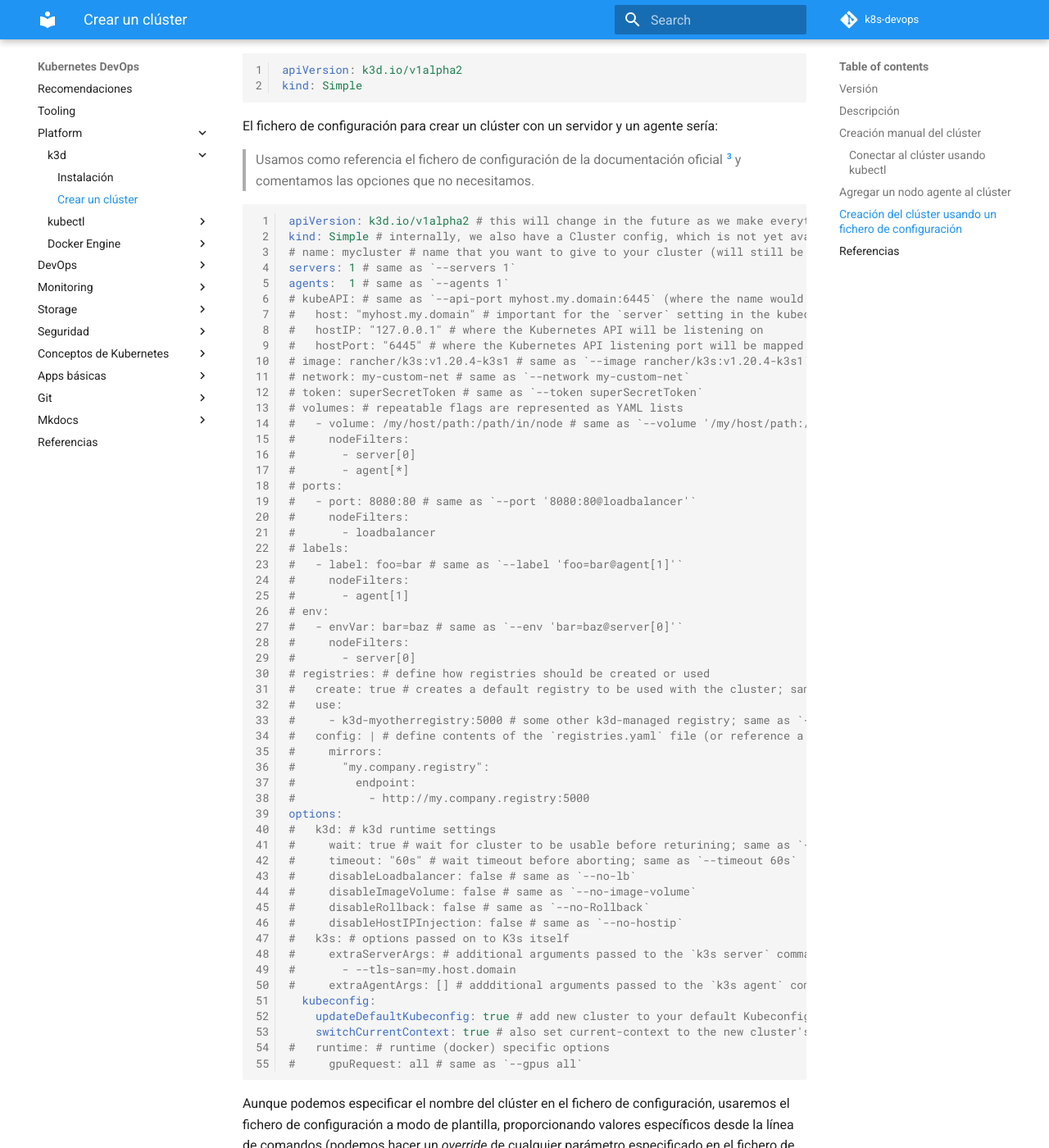
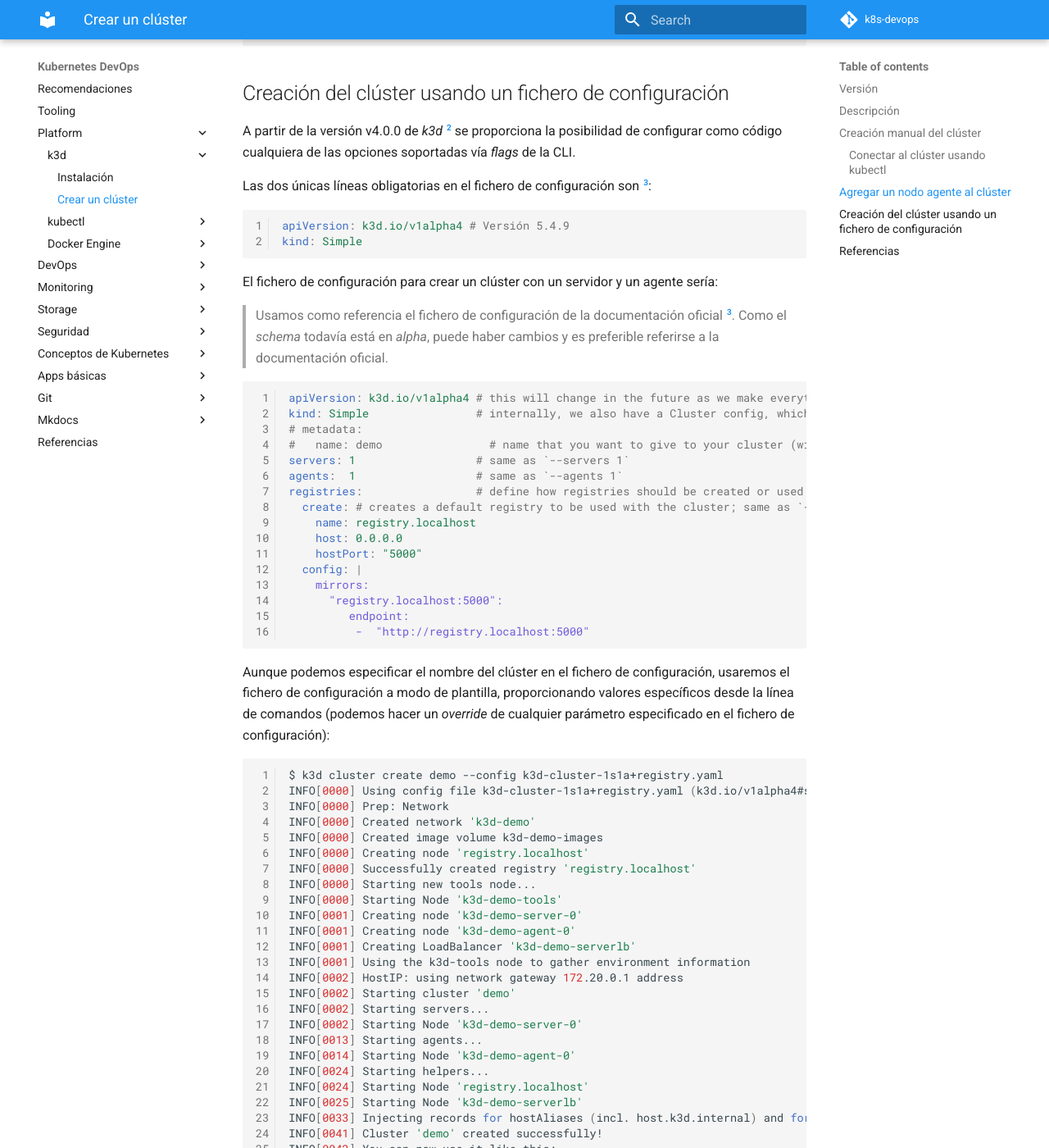
Before and after one commit to onthedock/k8s-devops, an MkDocs documentation site: the page built from docs/platform/k3d/crear-cluster.md, in a window 1280 px wide and 1400 px high, scrolled down 2815 px. Shown: the whole window at 82% size. Built offline with MkDocs 1.6.1 and Material for MkDocs 9.7.7, drawn with Linux system fonts in a browser that asks for light colours; comment, search, counter and statistics services are not loaded; some of the changed text lies outside the part shown.

Commit message:
doc: actualizar instrucciones a la versión 5.4.9 (incluyendo despliegue del registry)

````diff
--- a/docs/platform/k3d/crear-cluster.md
+++ b/docs/platform/k3d/crear-cluster.md
@@ -4,8 +4,8 @@
 
 ```bash
 $ k3d --version
-k3d version v4.2.0
-k3s version v1.20.2-k3s1 (default)
+k3d version v5.4.9
+k3s version v1.25.7-k3s1 (default)
 ```
 
 ## Descripción
@@ -25,26 +25,30 @@ Inicialmente creamos sólo un nodo agente. Más adelante crearemos nodos adicion
 Para crear un clúster llamado `dev-cluster` con un nodo servidor y un nodo agente, usamos el comando:
 
 ```bash
-$ k3d cluster create dev-cluster -s 1 -a 1
+$$ k3d cluster create demo-cluster --servers 1 --agents 1
 INFO[0000] Prep: Network
-INFO[0000] Created network 'k3d-dev-cluster'
-INFO[0000] Created volume 'k3d-dev-cluster-images'
-INFO[0001] Creating node 'k3d-dev-cluster-server-0'
-INFO[0001] Creating node 'k3d-dev-cluster-agent-0'
-INFO[0001] Creating LoadBalancer 'k3d-dev-cluster-serverlb'
-INFO[0001] Starting cluster 'dev-cluster'
-INFO[0001] Starting servers...
-INFO[0001] Starting Node 'k3d-dev-cluster-server-0'
-INFO[0010] Starting agents...
-INFO[0010] Starting Node 'k3d-dev-cluster-agent-0'
-INFO[0023] Starting helpers...
-INFO[0023] Starting Node 'k3d-dev-cluster-serverlb'
-INFO[0024] (Optional) Trying to get IP of the docker host and inject it into the cluster as 'host.k3d.internal' for easy access
-INFO[0030] Successfully added host record to /etc/hosts in 3/3 nodes and to the CoreDNS ConfigMap
-INFO[0030] Cluster 'dev-cluster' created successfully!
-INFO[0030] --kubeconfig-update-default=false --> sets --kubeconfig-switch-context=false
-INFO[0030] You can now use it like this:
-kubectl config use-context k3d-dev-cluster
+INFO[0000] Created network 'k3d-demo-cluster'
+INFO[0000] Created image volume k3d-demo-cluster-images
+INFO[0000] Starting new tools node...
+INFO[0001] Creating node 'k3d-demo-cluster-server-0'
+INFO[0001] Pulling image 'ghcr.io/k3d-io/k3d-tools:5.4.9'
+INFO[0003] Pulling image 'docker.io/rancher/k3s:v1.25.7-k3s1'
+INFO[0005] Starting Node 'k3d-demo-cluster-tools'
+INFO[0023] Creating node 'k3d-demo-cluster-agent-0'
+INFO[0023] Creating LoadBalancer 'k3d-demo-cluster-serverlb'
+INFO[0024] Pulling image 'ghcr.io/k3d-io/k3d-proxy:5.4.9'
+INFO[0036] Using the k3d-tools node to gather environment information
+INFO[0037] HostIP: using network gateway 172.18.0.1 address
+INFO[0037] Starting cluster 'demo-cluster'
+INFO[0037] Starting servers...
+INFO[0037] Starting Node 'k3d-demo-cluster-server-0'
+INFO[0046] Starting agents...
+INFO[0047] Starting Node 'k3d-demo-cluster-agent-0'
+INFO[0056] Starting helpers...
+INFO[0057] Starting Node 'k3d-demo-cluster-serverlb'
+INFO[0064] Injecting records for hostAliases (incl. host.k3d.internal) and for 3 network members into CoreDNS configmap...
+INFO[0068] Cluster 'demo-cluster' created successfully!
+INFO[0068] You can now use it like this:
 kubectl cluster-info
 ```
 
@@ -52,18 +56,18 @@ Validamos que el clúster se ha creado con:
 
 ```bash
 $ k3d cluster list
-NAME          SERVERS   AGENTS   LOADBALANCER
-dev-cluster   1/1       1/1      true
+NAME           SERVERS   AGENTS   LOADBALANCER
+demo-cluster   1/1       1/1      true
 ```
 
 Como los nodos de este clúster son contenedores Docker, también podemos validarlo directamente con:
 
 ```bash
 $ docker ps
-CONTAINER ID   IMAGE                      COMMAND                  CREATED              STATUS              PORTS                             NAMES
-311f7f0cf5dc   rancher/k3d-proxy:v4.2.0   "/bin/sh -c nginx-pr…"   About a minute ago   Up About a minute   80/tcp, 0.0.0.0:32945->6443/tcp   k3d-dev-cluster-serverlb
-81521d5ea62f   rancher/k3s:v1.20.2-k3s1   "/bin/k3s agent"         About a minute ago   Up About a minute                                     k3d-dev-cluster-agent-0
-d995147a0d08   rancher/k3s:v1.20.2-k3s1   "/bin/k3s server --t…"   About a minute ago   Up About a minute                                     k3d-dev-cluster-server-0
+CONTAINER ID   IMAGE                            COMMAND                  CREATED              STATUS              PORTS                             NAMES
+de2a9e200126   ghcr.io/k3d-io/k3d-proxy:5.4.9   "/bin/sh -c nginx-pr…"   About a minute ago   Up About a minute   80/tcp, 0.0.0.0:41753->6443/tcp   k3d-demo-cluster-serverlb
+e22006910048   rancher/k3s:v1.25.7-k3s1         "/bin/k3d-entrypoint…"   About a minute ago   Up About a minute                                     k3d-demo-cluster-agent-0
+0cb8f1af7040   rancher/k3s:v1.25.7-k3s1         "/bin/k3d-entrypoint…"   About a minute ago   Up About a minute                                     k3d-demo-cluster-server-0
 ```
 
 Como vemos, además de los nodos servidor y agente, se despliega un tercer contenedor que nos proporciona un balanceador.
@@ -84,35 +88,41 @@ Comprueba cuál es el contexto activo mediante:
 
 ```bash
 $ kubectl config current-context
-k3d-dev-cluster
+k3d-demo-cluster
 ```
 
 ## Agregar un nodo agente al clúster
 
 *k3d* proporciona el comando `k3d node create` con el que añadiremos nuevos nodos al clúster.
 
-Para añadir un nodo agente al clúster `dev-cluster`:
+Para añadir un nodo agente al clúster `demo-cluster`:
 
 > *k3d* añade el prefijo `k3d-` y el sufijo `-0` (en realidad un índice para indicar el número de réplicas) al nombre que proporcionemos al nuevo nodo.
 
 ```bash
 $ k3d cluster list
-NAME          SERVERS   AGENTS   LOADBALANCER
-dev-cluster   1/1       1/1      true
-$ export CLUSTER_NAME=dev-cluster
-$ k3d node create dev-cluster-agent-1 --cluster $CLUSTER_NAME --role agent
-INFO[0000] Starting Node 'k3d-dev-cluster-agent-1-0'
+NAME           SERVERS   AGENTS   LOADBALANCER
+demo-cluster   1/1       1/1      true
+$ export CLUSTER_NAME=demo-cluster
+$ k3d node create $CLUSTER_NAME-agent-1 --cluster $CLUSTER_NAME --role agent
+INFO[0000] Adding 1 node(s) to the runtime local cluster 'demo-cluster'...
+INFO[0000] Using the k3d-tools node to gather environment information
+INFO[0000] Starting new tools node...
+INFO[0001] Starting Node 'k3d-demo-cluster-tools'
+INFO[0003] HostIP: using network gateway 172.18.0.1 address
+INFO[0004] Starting Node 'k3d-demo-cluster-agent-1-0'
+INFO[0010] Successfully created 1 node(s)!
 ```
 
 Validamos que se ha creado el nuevo nodo con el rol de agente:
 
 ```bash
-$ k3d node list
-NAME                        ROLE           CLUSTER       STATUS
-k3d-dev-cluster-agent-0     agent          dev-cluster   running
-k3d-dev-cluster-agent-1-0   agent          dev-cluster   running
-k3d-dev-cluster-server-0    server         dev-cluster   running
-k3d-dev-cluster-serverlb    loadbalancer   dev-cluster   running
+$ $ k3d node list
+NAME                         ROLE           CLUSTER        STATUS
+k3d-demo-cluster-agent-0     agent          demo-cluster   running
+k3d-demo-cluster-agent-1-0   agent          demo-cluster   running
+k3d-demo-cluster-server-0    server         demo-cluster   running
+k3d-demo-cluster-serverlb    loadbalancer   demo-cluster   running
 ```
 
 ## Creación del clúster usando un fichero de configuración
@@ -122,128 +132,74 @@ A partir de la versión v4.0.0 de *k3d* [^v4] se proporciona la posibilidad de c
 Las dos únicas líneas obligatorias en el fichero de configuración son [^required]:
 
 ```yaml
-apiVersion: k3d.io/v1alpha2
+apiVersion: k3d.io/v1alpha4 # Versión 5.4.9
 kind: Simple
 ```
 
 El fichero de configuración para crear un clúster con un servidor y un agente sería:
 
-> Usamos como referencia el fichero de configuración de la documentación oficial [^required] y comentamos las opciones que no necesitamos.
+> Usamos como referencia el fichero de configuración de la documentación oficial [^required].
+> Como el *schema* todavía está en *alpha*, puede haber cambios y es preferible referirse a la documentación oficial.
 
 ```yaml
-apiVersion: k3d.io/v1alpha2 # this will change in the future as we make everything more stable
-kind: Simple # internally, we also have a Cluster config, which is not yet available externally
-# name: mycluster # name that you want to give to your cluster (will still be prefixed with `k3d-`)
-servers: 1 # same as `--servers 1`
-agents:  1 # same as `--agents 1`
-# kubeAPI: # same as `--api-port myhost.my.domain:6445` (where the name would resolve to 127.0.0.1)
-#   host: "myhost.my.domain" # important for the `server` setting in the kubeconfig
-#   hostIP: "127.0.0.1" # where the Kubernetes API will be listening on
-#   hostPort: "6445" # where the Kubernetes API listening port will be mapped to on your host system
-# image: rancher/k3s:v1.20.4-k3s1 # same as `--image rancher/k3s:v1.20.4-k3s1`
-# network: my-custom-net # same as `--network my-custom-net`
-# token: superSecretToken # same as `--token superSecretToken`
-# volumes: # repeatable flags are represented as YAML lists
-#   - volume: /my/host/path:/path/in/node # same as `--volume '/my/host/path:/path/in/node@server[0];agent[*]'`
-#     nodeFilters:
-#       - server[0]
-#       - agent[*]
-# ports:
-#   - port: 8080:80 # same as `--port '8080:80@loadbalancer'`
-#     nodeFilters:
-#       - loadbalancer
-# labels:
-#   - label: foo=bar # same as `--label 'foo=bar@agent[1]'`
-#     nodeFilters:
-#       - agent[1]
-# env:
-#   - envVar: bar=baz # same as `--env 'bar=baz@server[0]'`
-#     nodeFilters:
-#       - server[0]
-# registries: # define how registries should be created or used
-#   create: true # creates a default registry to be used with the cluster; same as `--registry-create`
-#   use:
-#     - k3d-myotherregistry:5000 # some other k3d-managed registry; same as `--registry-use 'k3d-myotherregistry:5000'`
-#   config: | # define contents of the `registries.yaml` file (or reference a file); same as `--registry-config /path/to/config.yaml`
-#     mirrors:
-#       "my.company.registry":
-#         endpoint:
-#           - http://my.company.registry:5000
-options:
-#   k3d: # k3d runtime settings
-#     wait: true # wait for cluster to be usable before returining; same as `--wait` (default: true)
-#     timeout: "60s" # wait timeout before aborting; same as `--timeout 60s`
-#     disableLoadbalancer: false # same as `--no-lb`
-#     disableImageVolume: false # same as `--no-image-volume`
-#     disableRollback: false # same as `--no-Rollback`
-#     disableHostIPInjection: false # same as `--no-hostip`
-#   k3s: # options passed on to K3s itself
-#     extraServerArgs: # additional arguments passed to the `k3s server` command; same as `--k3s-server-arg`
-#       - --tls-san=my.host.domain
-#     extraAgentArgs: [] # addditional arguments passed to the `k3s agent` command; same as `--k3s-agent-arg`
-  kubeconfig:
-    updateDefaultKubeconfig: true # add new cluster to your default Kubeconfig; same as `--kubeconfig-update-default` (default: true)
-    switchCurrentContext: true # also set current-context to the new cluster's context; same as `--kubeconfig-switch-context` (default: true)
-#   runtime: # runtime (docker) specific options
-#     gpuRequest: all # same as `--gpus all`
+apiVersion: k3d.io/v1alpha4 # this will change in the future as we make everything more stable
+kind: Simple                # internally, we also have a Cluster config, which is not yet available externally
+# metadata:
+#   name: demo                # name that you want to give to your cluster (will still be prefixed with `k3d-`)
+servers: 1                  # same as `--servers 1`
+agents:  1                  # same as `--agents 1`
+registries:                 # define how registries should be created or used
+  create: # creates a default registry to be used with the cluster; same as `--registry-create registry.localhost`
+    name: registry.localhost
+    host: 0.0.0.0
+    hostPort: "5000"
+  config: |
+    mirrors:
+      "registry.localhost:5000":
+         endpoint:
+          -  "http://registry.localhost:5000"
 ```
 
 Aunque podemos especificar el nombre del clúster en el fichero de configuración, usaremos el fichero de configuración a modo de plantilla, proporcionando valores específicos desde la línea de comandos (podemos hacer un *override* de cualquier parámetro especificado en el fichero de configuración):
 
 ```bash
-$ k3d cluster create stable-cluster --config config-1s1a.yaml
-INFO[0000] Using config file config-1a1s.yaml
+$ k3d cluster create demo --config k3d-cluster-1s1a+registry.yaml
+INFO[0000] Using config file k3d-cluster-1s1a+registry.yaml (k3d.io/v1alpha4#simple)
 INFO[0000] Prep: Network
-INFO[0000] Created network 'k3d-stable-cluster'
-INFO[0000] Created volume 'k3d-stable-cluster-images'
-INFO[0001] Creating node 'k3d-stable-cluster-server-0'
-INFO[0001] Creating node 'k3d-stable-cluster-agent-0'
-INFO[0001] Creating LoadBalancer 'k3d-stable-cluster-serverlb'
-INFO[0001] Starting cluster 'stable-cluster'
-INFO[0001] Starting servers...
-INFO[0001] Starting Node 'k3d-stable-cluster-server-0'
-INFO[0010] Starting agents...
-INFO[0010] Starting Node 'k3d-stable-cluster-agent-0'
-INFO[0020] Starting helpers...
-INFO[0020] Starting Node 'k3d-stable-cluster-serverlb'
-INFO[0021] (Optional) Trying to get IP of the docker host and inject it into the cluster as 'host.k3d.internal' for easy access
-INFO[0027] Successfully added host record to /etc/hosts in 3/3 nodes and to the CoreDNS ConfigMap
-INFO[0027] Cluster 'stable-cluster' created successfully!
-INFO[0027] --kubeconfig-update-default=false --> sets --kubeconfig-switch-context=false
-INFO[0027] You can now use it like this:
-kubectl config use-context k3d-stable-cluster
+INFO[0000] Created network 'k3d-demo'
+INFO[0000] Created image volume k3d-demo-images
+INFO[0000] Creating node 'registry.localhost'
+INFO[0000] Successfully created registry 'registry.localhost'
+INFO[0000] Starting new tools node...
+INFO[0000] Starting Node 'k3d-demo-tools'
+INFO[0001] Creating node 'k3d-demo-server-0'
+INFO[0001] Creating node 'k3d-demo-agent-0'
+INFO[0001] Creating LoadBalancer 'k3d-demo-serverlb'
+INFO[0001] Using the k3d-tools node to gather environment information
+INFO[0002] HostIP: using network gateway 172.20.0.1 address
+INFO[0002] Starting cluster 'demo'
+INFO[0002] Starting servers...
+INFO[0002] Starting Node 'k3d-demo-server-0'
+INFO[0013] Starting agents...
+INFO[0014] Starting Node 'k3d-demo-agent-0'
+INFO[0024] Starting helpers...
+INFO[0024] Starting Node 'registry.localhost'
+INFO[0025] Starting Node 'k3d-demo-serverlb'
+INFO[0033] Injecting records for hostAliases (incl. host.k3d.internal) and for 4 network members into CoreDNS configmap...
+INFO[0041] Cluster 'demo' created successfully!
+INFO[0042] You can now use it like this:
 kubectl cluster-info
 ```
 
 Podemos validar que se ha creado el clúster:
 
 ```bash
-$ k3d cluster list
-NAME             SERVERS   AGENTS   LOADBALANCER
-dev-cluster      1/1       2/2      true
-stable-cluster   1/1       1/1      true
-```
+$ kubectl cluster-info
+Kubernetes master is running at https://0.0.0.0:44675
+CoreDNS is running at https://0.0.0.0:44675/api/v1/namespaces/kube-system/services/kube-dns:dns/proxy
+Metrics-server is running at https://0.0.0.0:44675/api/v1/namespaces/kube-system/services/https:metrics-server:https/proxy
 
-Comprobamos que se ha cambiado el contexto activo:
-
-```bash
-$ kubectl config current-context
-k3d-stable-cluster
-```
-
-Para cambiar el contexto e interaccionar con el clúster de desarrollo:
-
-```bash
-$ kubectl config get-contexts
-CURRENT   NAME                 CLUSTER              AUTHINFO                   NAMESPACE
-          k3d-dev-cluster      k3d-dev-cluster      admin@k3d-dev-cluster
-*         k3d-stable-cluster   k3d-stable-cluster   admin@k3d-stable-cluster
-$ kubectl config use-context k3d-dev-cluster
-Switched to context "k3d-dev-cluster".
-$ kubectl config get-contexts
-CURRENT   NAME                 CLUSTER              AUTHINFO                   NAMESPACE
-*         k3d-dev-cluster      k3d-dev-cluster      admin@k3d-dev-cluster
-          k3d-stable-cluster   k3d-stable-cluster   admin@k3d-stable-cluster
+To further debug and diagnose cluster problems, use 'kubectl cluster-info dump'.
 ```
 
 ## Referencias
@@ -252,5 +208,5 @@ CURRENT   NAME                 CLUSTER              AUTHINFO                   N
 * [K3S + K3D = K8S : a new perfect match for dev and test](https://en.sokube.ch/post/k3s-k3d-k8s-a-new-perfect-match-for-dev-and-test)
 
 [^dqlite]: En realidad *k3d* (v4.x) proporciona soporte para múltiples réplicas de SQLite mediante el uso de [Dqlite](https://dqlite.io/), una versión *distribuída* de SQLite que soporta *failovers* y HA desarrollada por Canonical. Revisa la documentación [Creating multi-server clusters](https://k3d.io/usage/multiserver/)
-[^v4]: [Config File](https://k3d.io/usage/configfile/) en la documentación oficial de **k3d**.
-[^required]: [Required Fields](https://k3d.io/usage/configfile/#required-fields) en la documentación oficial de **k3d**.
+[^v4]: [Config File](https://k3d.io/v5.4.9/usage/configfile/) en la documentación oficial de **k3d**.
+[^required]: [Required Fields](https://k3d.io/v5.4.9/usage/configfile/#required-fields) en la documentación oficial de **k3d**.
````
